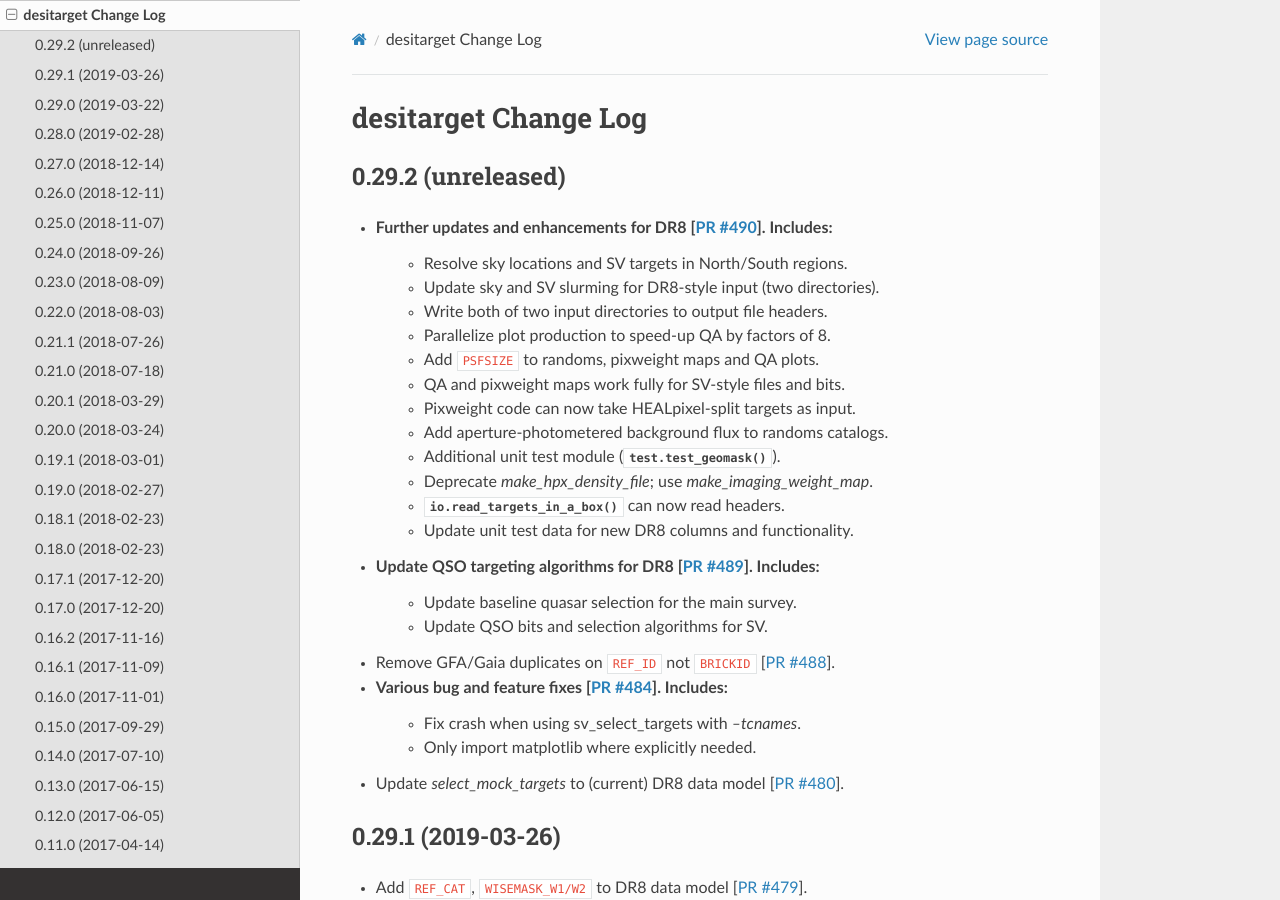
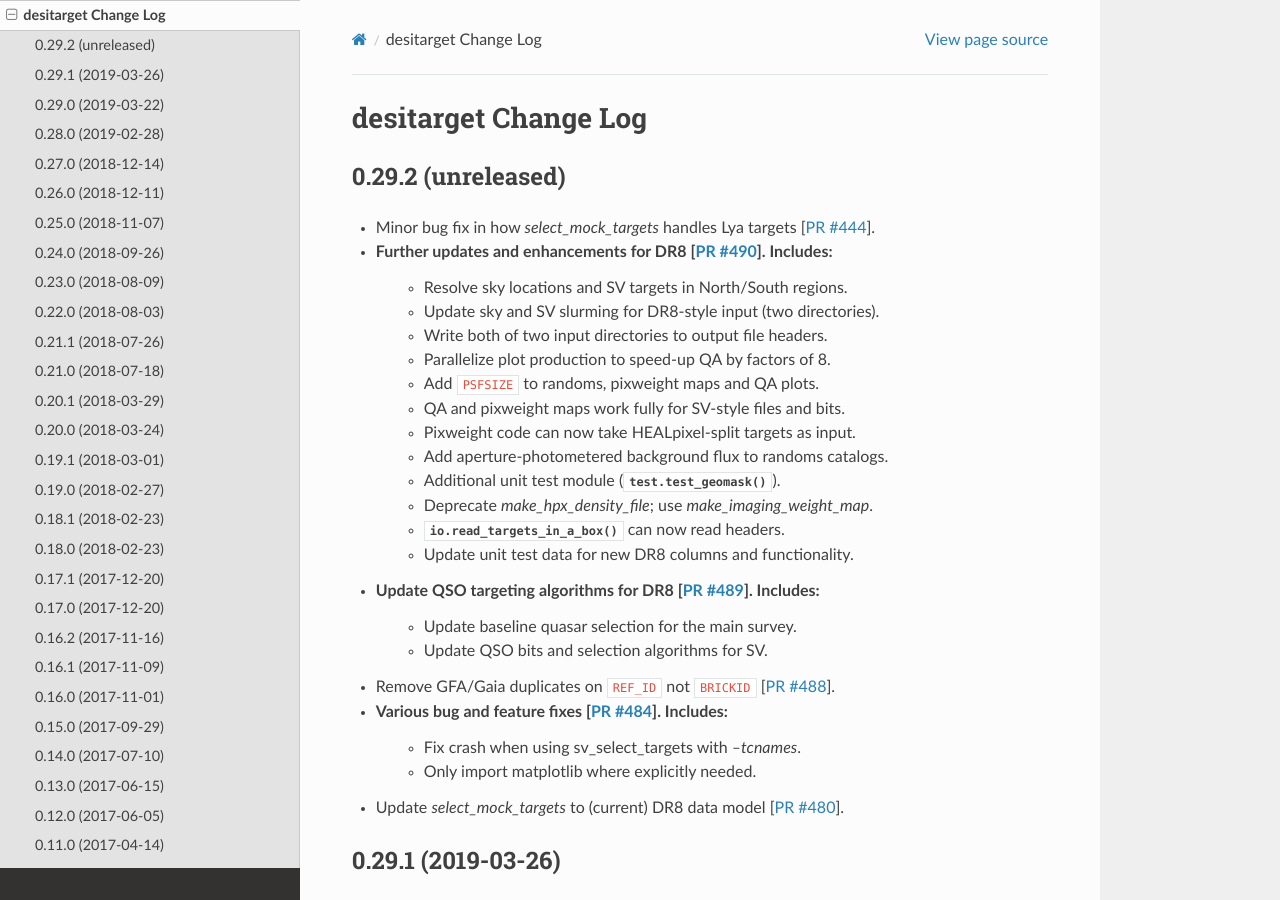
Before and after one commit to desihub/desitarget, a Sphinx documentation site: the page built from doc/changes.rst, in a window 1280 px wide and 900 px high. Built offline with Sphinx 7.4.7 and the Read the Docs theme 2.0.0, drawn with Linux system fonts in a browser that asks for light colours.

Commit message:
update change log [ci skip]

```diff
--- a/doc/changes.rst
+++ b/doc/changes.rst
@@ -5,6 +5,7 @@ desitarget Change Log
 0.29.2 (unreleased)
 -------------------
 
+* Minor bug fix in how `select_mock_targets` handles Lya targets [`PR #444`_].
 * Further updates and enhancements for DR8 [`PR #490`_]. Includes:
     * Resolve sky locations and SV targets in North/South regions.
     * Update sky and SV slurming for DR8-style input (two directories).
@@ -27,6 +28,7 @@ desitarget Change Log
     * Only import matplotlib where explicitly needed.
 * Update `select_mock_targets` to (current) DR8 data model [`PR #480`_].
 
+.. _`PR #444`: https://github.com/desihub/desitarget/pull/444
 .. _`PR #480`: https://github.com/desihub/desitarget/pull/480
 .. _`PR #484`: https://github.com/desihub/desitarget/pull/484
 .. _`PR #488`: https://github.com/desihub/desitarget/pull/488
```
